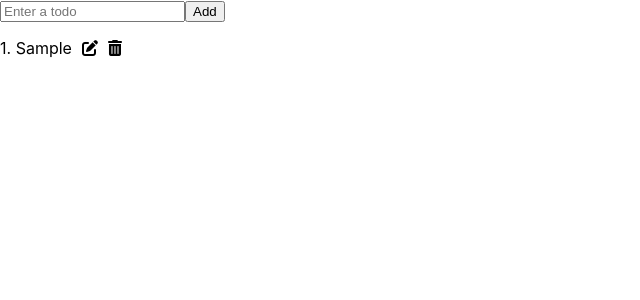
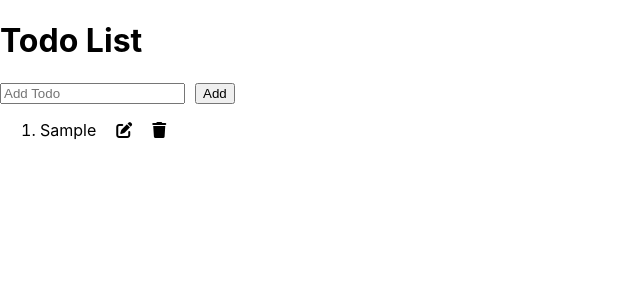
Before and after one commit to labheshwar/MERN-Stack-Assignments, a React (Create React App) app in the folder 12-assignment/: page / in a window 1280 px wide. Both pictures are taken after typing "Sample" into the empty fields and a click on the button "Add". Shown: the top 300 px of the page, without its empty margins (0-640 px from the left). Built offline with nearby package versions, Linux system fonts and the light colour scheme.

Commit message:
Added delete functionality

```diff
--- a/12-assignment/src/App.js
+++ b/12-assignment/src/App.js
@@ -1,5 +1,4 @@
 import './App.css';
-// import TodoForm from './Components/TodoForm';
 import Todo from './Components/Todo';
 
 function App() {
--- /dev/null
+++ b/12-assignment/src/Components/Header.js
@@ -0,0 +1,9 @@
+import React from "react";
+
+export default function Header () {
+    return (
+        <div>
+            <h1>Todo List</h1>
+        </div>
+    )
+}
--- a/12-assignment/src/Components/Todo.js
+++ b/12-assignment/src/Components/Todo.js
@@ -1,36 +1,25 @@
 import React from "react";
 import TodoForm from "./TodoForm";
 import TodoList from "./TodoList";
+import Header from "./Header";
 
 export default function Todo () {
-    const [todos, setTodos] = React.useState([]);
 
-    function saveTodo (todo) {
-        setTodos([...todos, todo]);
-    }
-
-    function editTodo (index) {
-        const newTodos = [...todos];
-        // newTodos[index] =
-        setTodos(newTodos);
-        console.log ("editTodo", index);
-    }
-
-    function deleteTodo (index) {
-        const newTodos = [...todos];
-        newTodos.splice(index, 1);
-        setTodos(newTodos);
-    }
+    const [todo, setTodo] = React.useState("");
+    const [allTodos, setAllTodos] = React.useState([]);
 
     return (
         <div>
+            <Header />
             <TodoForm
-                receiveData={saveTodo}
+                todo = {todo}
+                setTodo = {setTodo}
+                allTodos = {allTodos}
+                setAllTodos = {setAllTodos}
             />
             <TodoList
-                todos={todos}
-                edit={editTodo}
-                delete={deleteTodo}
+                allTodos = {allTodos}
+                setAllTodos = {setAllTodos}
             />
         </div>
     )
--- a/12-assignment/src/Components/TodoForm.js
+++ b/12-assignment/src/Components/TodoForm.js
@@ -1,32 +1,27 @@
 import React from "react";
 
-export default function TodoForm (props) {
+export default function TodoForm ({todo, setTodo, allTodos, setAllTodos}) {
 
-    const [todo, setTodo] = React.useState("");
-
-    function changeHandler (event) {
-        const {value} = event.target;
-        setTodo(value);
+    function todoChange (event) {
+        setTodo (event.target.value);
     }
 
-    function sendData (event) {
-        event.preventDefault()
-        if (!todo) return;
-        props.receiveData (todo);
+    function addTodo (event) {
+        event.preventDefault();
+        setAllTodos(prevTodos => [...prevTodos, todo]);
         setTodo("");
     }
 
     return (
-        <form onSubmit={sendData}>
+        <form onSubmit={addTodo}>
             <input
                 type="text"
-                name = "todo"
+                placeholder="Add Todo"
                 value={todo}
-                placeholder="Enter a todo"
-                onChange={changeHandler}
+                onChange={todoChange}
+                required
             />
-
-            <button>Add</button>
+            <button style={{"marginLeft": "10px"}}>Add</button>
         </form>
     )
 }
--- a/12-assignment/src/Components/TodoList.js
+++ b/12-assignment/src/Components/TodoList.js
@@ -1,25 +1,34 @@
 import React from "react";
 
-export default function TodoList (props) {
+export default function TodoList ({allTodos, setAllTodos}) {
 
-    function sendEditIndex (index) {
-        props.edit(index);
+    function deleteTodo (index) {
+        setAllTodos(prevTodos => prevTodos.filter((todo, i) => i !== index));
     }
 
-    function sendDeleteIndex (index) {
-        props.delete(index);
+    function editTodo () {
+
     }
 
     return (
-        <div className = "todo-list">
-            {props.todos.map((todo, index) => (
-                <div key={index} className="list-items">
-                    <p>{index+1}. {todo}</p>
-                    <i onClick = { () => {sendEditIndex(index)}} className="list-items-icons fa-solid fa fa-pen-to-square"></i>
-                    <i onClick = { () => {sendDeleteIndex(index)}} className="list-items-icons fa-solid fa-trash-can"></i>
-                </div>
-            ))}
-
+        <div>
+            <ol>
+                {allTodos.map((todo, index) => (
+                    <li key={index}>
+                        {allTodos[index]}
+                        <i
+                            style={{marginLeft: "20px"}}
+                            className="fa fa-edit"
+                            onClick={() => editTodo(index)}
+                        ></i>
+                        <i
+                            style={{marginLeft: "20px"}}
+                            className="fa fa-trash"
+                            onClick={() => deleteTodo(index)}
+                        ></i>
+                    </li>
+                ))}
+            </ol>
         </div>
     )
 }
```
